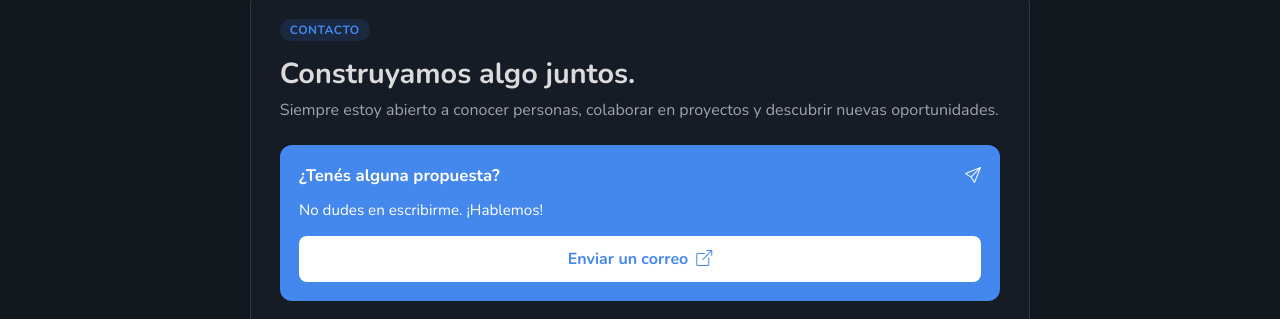
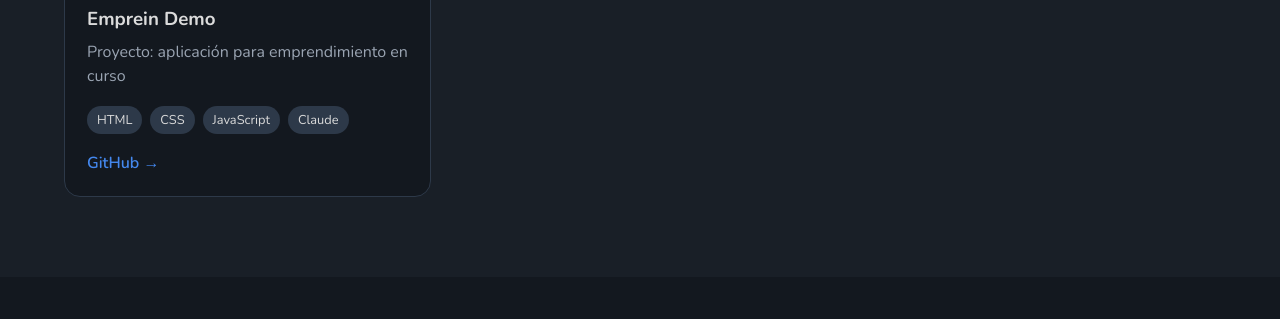
Before and after one commit to nehuenprime/Portfolio, a plain HTML site: page index.html in a window 1280 px wide. Shown: the part 2256-2575 px from the top of the page. Drawn offline with nearby package versions, Linux system fonts and the light colour scheme.

Commit message:
agregando nuevo proyecto

```diff
--- a/css/style.css
+++ b/css/style.css
@@ -429,7 +429,7 @@ main {
     height: auto;
     margin-top: 0;
     padding: 5rem 5%;
-    height: 90vh;
+    /* height: 90vh; */
 }
 .projects-container {
     max-width: 1300px;
@@ -470,8 +470,8 @@ main {
     height: 220px;
     object-fit: cover;
     display: block;
-    filter: grayscale(100%);
-    transition: filter .3s, scale .4s;
+    /* filter: grayscale(100%);
+    transition: filter .3s, scale .4s;  */
 }
 
 .project-image:hover{
@@ -526,7 +526,6 @@ main {
 
 /* ------------------------------------------------------------------ SECTION CONTACT*/
 
-/* ------------------------------------------------------------ CONTACTO */
 
 .contacto-section{
     height: 80vh;
--- a/index.html
+++ b/index.html
@@ -227,6 +227,26 @@
                         </a>
                     </div>
                 </article>
+
+
+                <article class="project-card">
+                    <a href="https://nehuenprime.github.io/emprein-demo-pack/" target="_blank"><img src="img/EmpreinApp.png" alt="Proyecto sitio jurídico" class="project-image"></a>
+                    <div class="project-info">
+                        <h3>Emprein Demo</h3>
+                        <p>
+                            Proyecto: aplicación para emprendimiento en curso
+                        </p>
+                        <div class="project-tech">
+                            <span>HTML</span>
+                            <span>CSS</span>
+                            <span>JavaScript</span>
+                            <span>Claude</span>
+                        </div>
+                        <a href="https://github.com/nehuenprime/emprein-demo-pack" class="project-link" target="_blank">
+                            GitHub →
+                        </a>
+                    </div>
+                </article>
             </div>
         </section>
         <section class="contacto-section">
```
Also changed, not shown: img/EmpreinApp.png (added).
